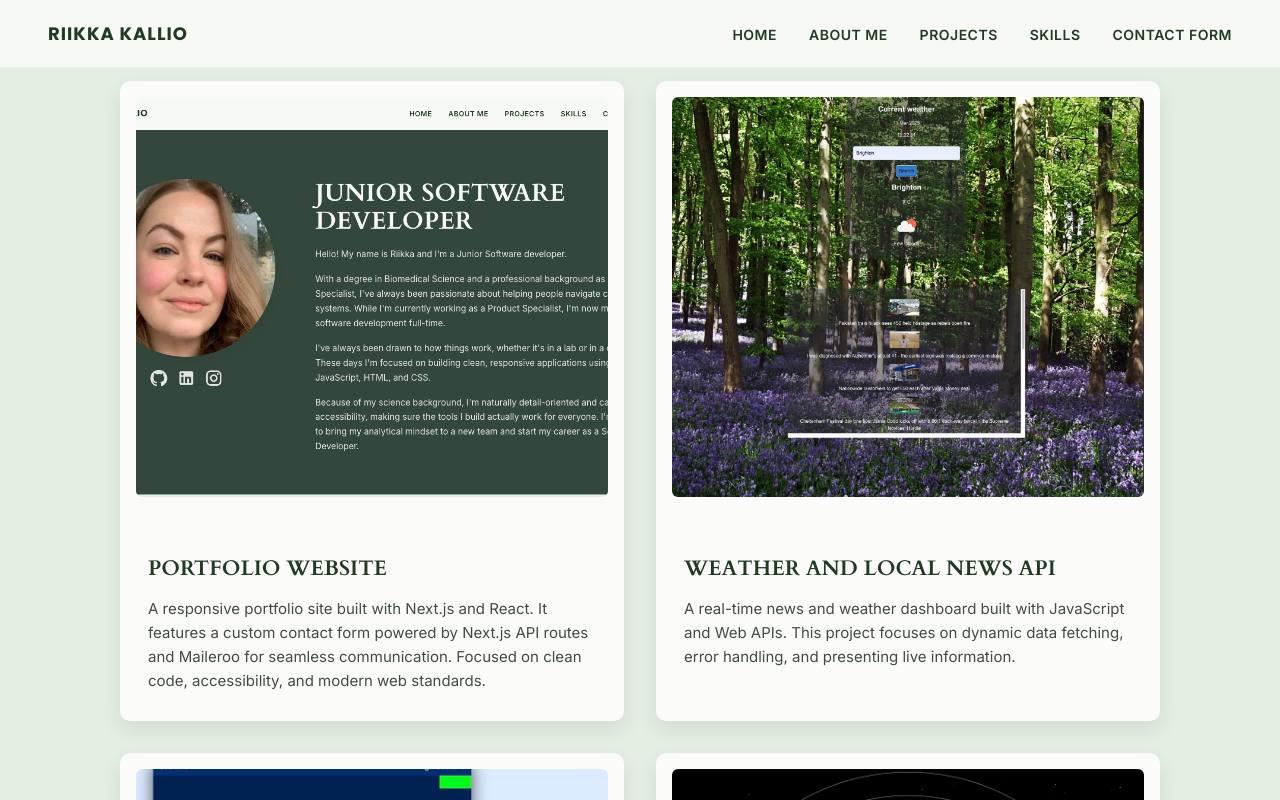
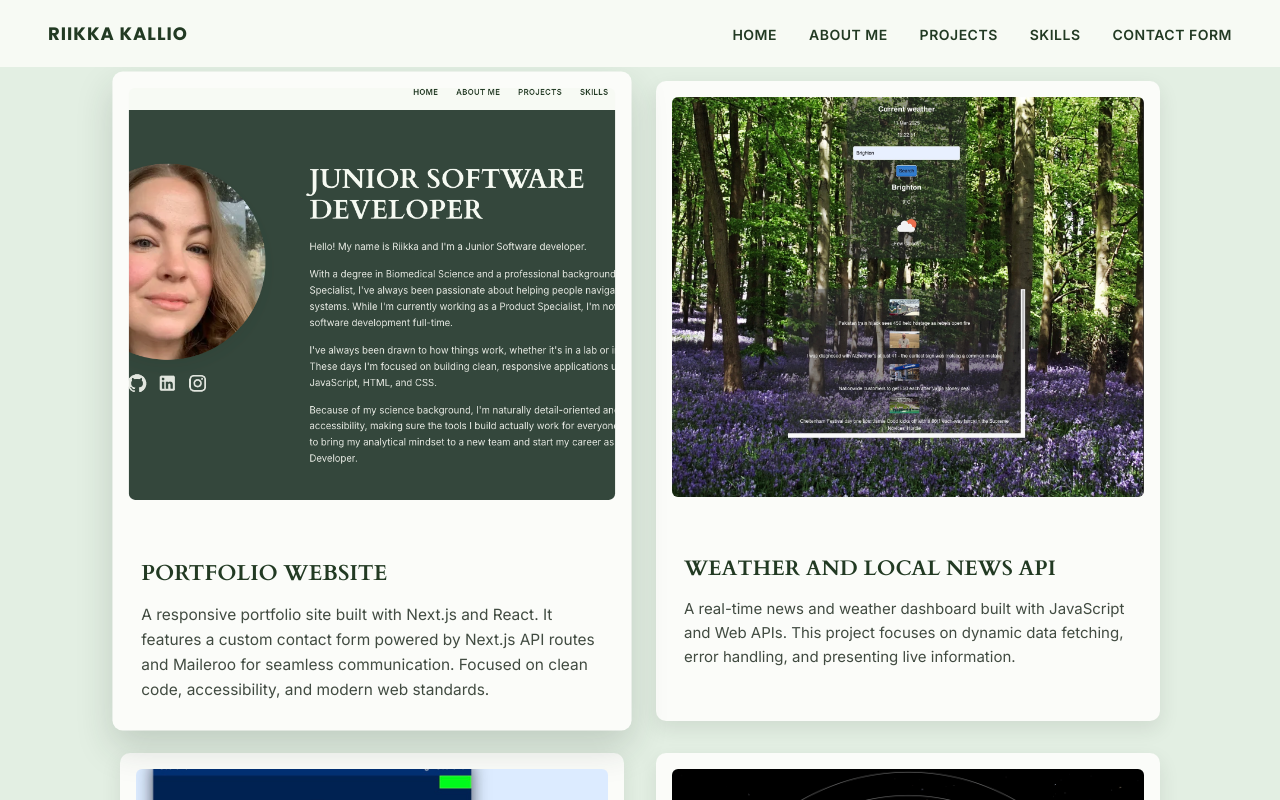
Before and after one commit to riikka-kallio/portfolio, a Next.js app: page / in a window 1280 px wide. In both pictures the pointer is over the element 372 px from the left and 1283 px from the top of the page. Shown: the part 883-1683 px from the top of the page. Built offline with nearby package versions, Linux system fonts and the light colour scheme; some icons are missing.

Commit message:
feat: add hover zoom animation to project cards
Co-Authored-By: Claude Sonnet 4.6 <noreply@anthropic.com>

```diff
--- a/styles/globals.css
+++ b/styles/globals.css
@@ -214,6 +214,12 @@ body {
     border-radius: 10px;
     overflow: hidden;
     box-shadow: 0 8px 20px oklch(30% 0.03 145 / 0.1);
+    transition: transform 0.3s ease, box-shadow 0.3s ease;
+}
+
+.project-card-new:hover {
+    transform: scale(1.03);
+    box-shadow: 0 16px 36px oklch(30% 0.03 145 / 0.18);
 }
 
 .project-card-image-panel {
@@ -229,6 +235,11 @@ body {
     height: 100%;
     object-fit: cover;
     display: block;
+    transition: transform 0.4s ease;
+}
+
+.project-card-new:hover .project-card-image-panel img {
+    transform: scale(1.07);
 }
 
 .project-card-body {
```
